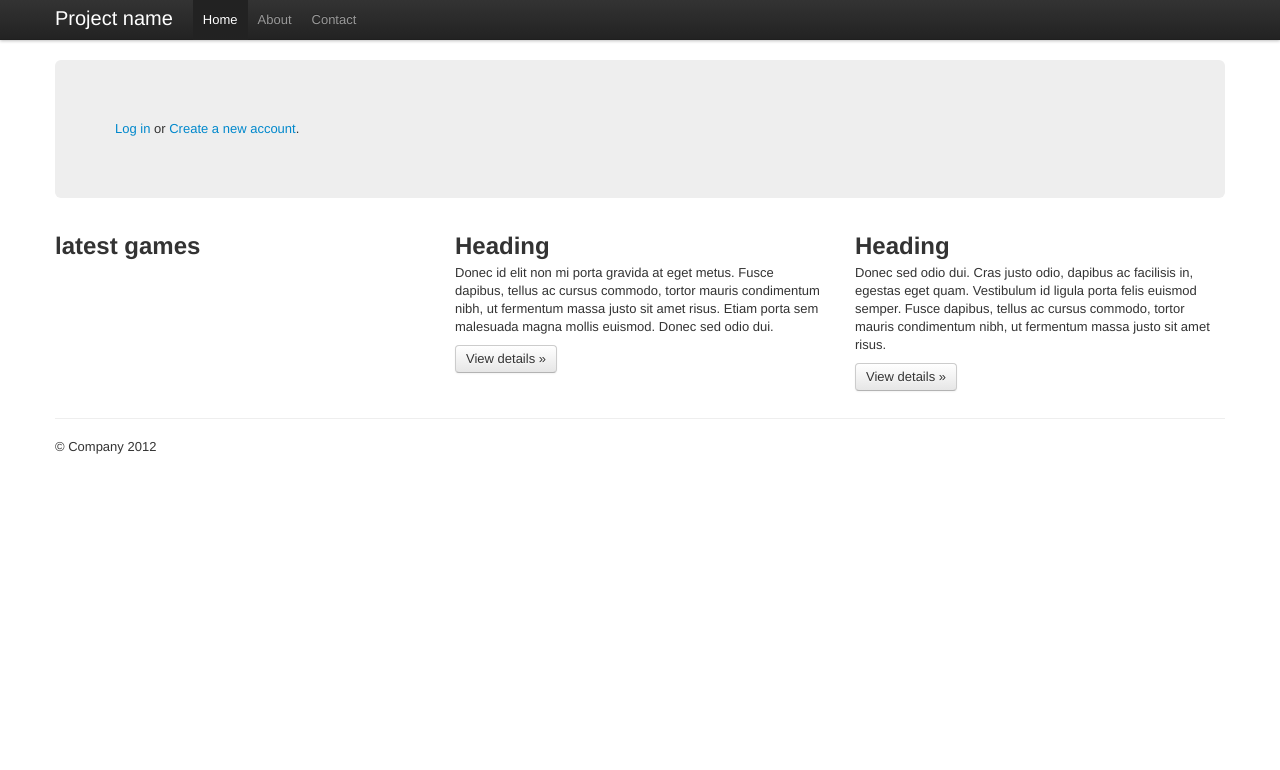
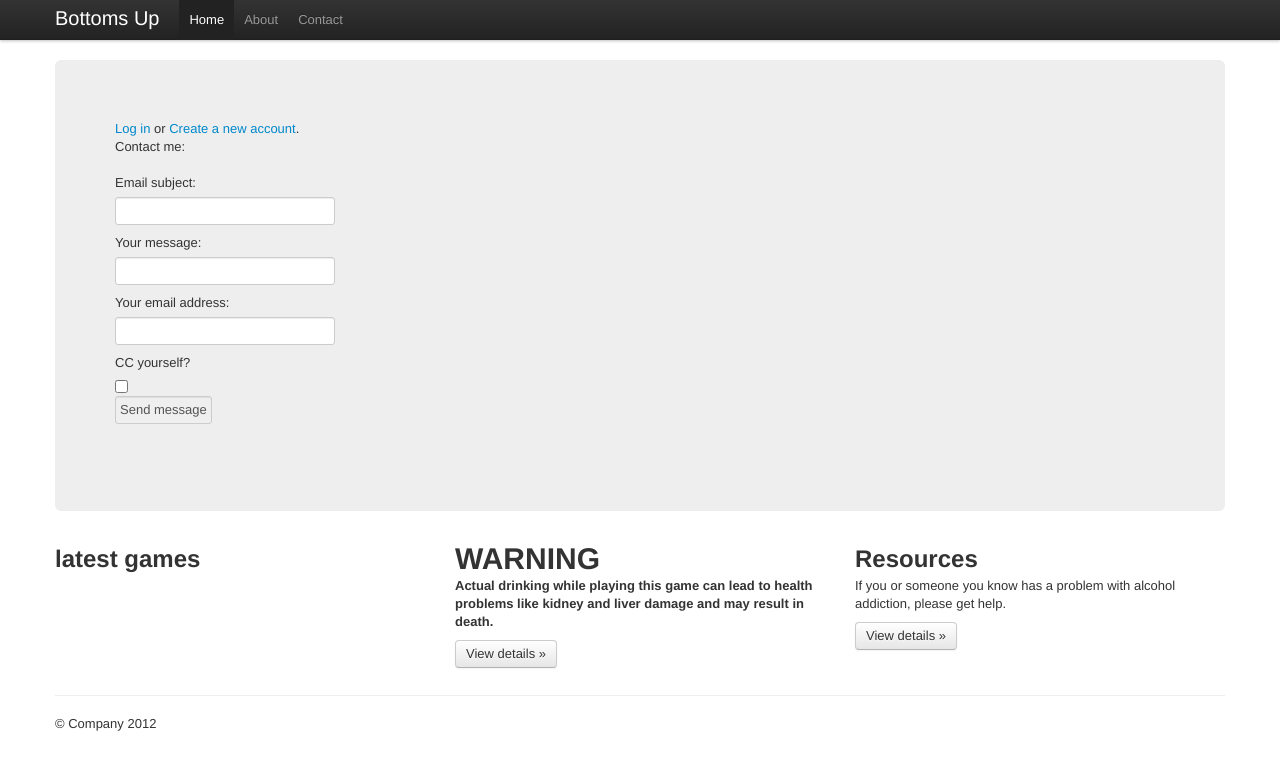
Before and after one commit to KimCBuckley/vdrinking, a Django app: template templates/home.html in a window 1280 px wide. Shown: the top 770 px of the page. Run offline with Django 3.2, Linux system fonts and the light colour scheme; the template is opened without the code that fills it: values that come from a table or form of the project are taken from there, others are empty; parts of the project's set-up code (start-up, migrations or seed data) failed here and were passed over; some libraries are stand-ins or nearby versions.

Commit message:
contact form

```diff
--- a/bmi/models.py
+++ b/bmi/models.py
@@ -1,6 +1,7 @@
 from django.db import models
 from django.contrib.auth.models import User
 from django.forms import ModelForm
+from django import forms
 
 class Game(models.Model):
     name = models.CharField(max_length=255)
@@ -26,3 +27,9 @@ class User(models.Model):
     games = MyGame.objects.filter(user=User)
     def __unicode__(self):
         return self.name
+
+class ContactForm(forms.Form):
+    subject = forms.CharField(max_length=100)
+    message = forms.CharField()
+    sender = forms.EmailField()
+    cc_myself = forms.BooleanField(required=False)
--- a/templates/base.html
+++ b/templates/base.html
@@ -2,7 +2,7 @@
 <html lang="en">
   <head>
     <meta charset="utf-8">
-    <title>Bootstrap, from Twitter</title>
+    <title>Bottoms Up</title>
     <meta name="viewport" content="width=device-width, initial-scale=1.0">
     <meta name="description" content="">
     <meta name="author" content="">
@@ -44,7 +44,7 @@
             <span class="icon-bar"></span>
             <span class="icon-bar"></span>
           </a>
-          <a class="brand" href="#">Project name</a>
+          <a class="brand" href="#">Bottoms Up</a>
           <div class="nav-collapse">
             <ul class="nav">
 
@@ -74,20 +74,20 @@
       <div class="row">
         <div class="span4">
 {% block latest %}
-          <h2>Heading</h2>
+          <h2></h2>
            <p>Donec id elit non mi porta gravida at eget metus. Fusce dapibus, tellus ac cursus commodo, tortor mauris condimentum nibh, ut fermentum massa justo sit amet risus. Etiam porta sem malesuada magna mollis euismod. Donec sed odio dui. </p>
           <p><a class="btn" href="#">View details &raquo;</a></p>
 {% endblock %}
         </div>
         <div class="span4">
-          <h2>Heading</h2>
-           <p>Donec id elit non mi porta gravida at eget metus. Fusce dapibus, tellus ac cursus commodo, tortor mauris condimentum nibh, ut fermentum massa justo sit amet risus. Etiam porta sem malesuada magna mollis euismod. Donec sed odio dui. </p>
+          <h1>WARNING
+           <p>Actual drinking while playing this game can lead to health problems like kidney and liver damage and may result in death. </p></h1>
           <p><a class="btn" href="#">View details &raquo;</a></p>
        </div>
         <div class="span4">
 
-          <h2>Heading</h2>
-          <p>Donec sed odio dui. Cras justo odio, dapibus ac facilisis in, egestas eget quam. Vestibulum id ligula porta felis euismod semper. Fusce dapibus, tellus ac cursus commodo, tortor mauris condimentum nibh, ut fermentum massa justo sit amet risus.</p>
+          <h2>Resources</h2>
+          <p>If you or someone you know has a problem with alcohol addiction, please get help.</p>
           <p><a class="btn" href="#">View details &raquo;</a></p>
         </div>
       </div>
--- a/templates/home.html
+++ b/templates/home.html
@@ -11,7 +11,38 @@
 {% else %}
 <a href="/accounts/login/"> Log in</a> or
 <a href="/accounts/create/"> Create a new account</a>.
+
 {% endif %}
+<br>
+Contact me:
+<br>
+<br>
+<form action="/contact/" method="post">
+    {{ form.non_field_errors }}
+    <div class="fieldWrapper">
+        {{ form.subject.errors }}
+        <label for="id_subject">Email subject:</label>
+        {{ form.subject }}
+    </div>
+    <div class="fieldWrapper">
+        {{ form.message.errors }}
+        <label for="id_message">Your message:</label>
+        {{ form.message }}
+    </div>
+    <div class="fieldWrapper">
+        {{ form.sender.errors }}
+        <label for="id_sender">Your email address:</label>
+        {{ form.sender }}
+    </div>
+    <div class="fieldWrapper">
+        {{ form.cc_myself.errors }}
+        <label for="id_cc_myself">CC yourself?</label>
+        {{ form.cc_myself }}
+    </div>
+    <p><input type="submit" value="Send message" /></p>
+</form>
+
+
 {% endblock %}
 
 {% block latest %}
```
Also changed, not shown: bmi/views.py (+15 -0 lines), 7 other files.
